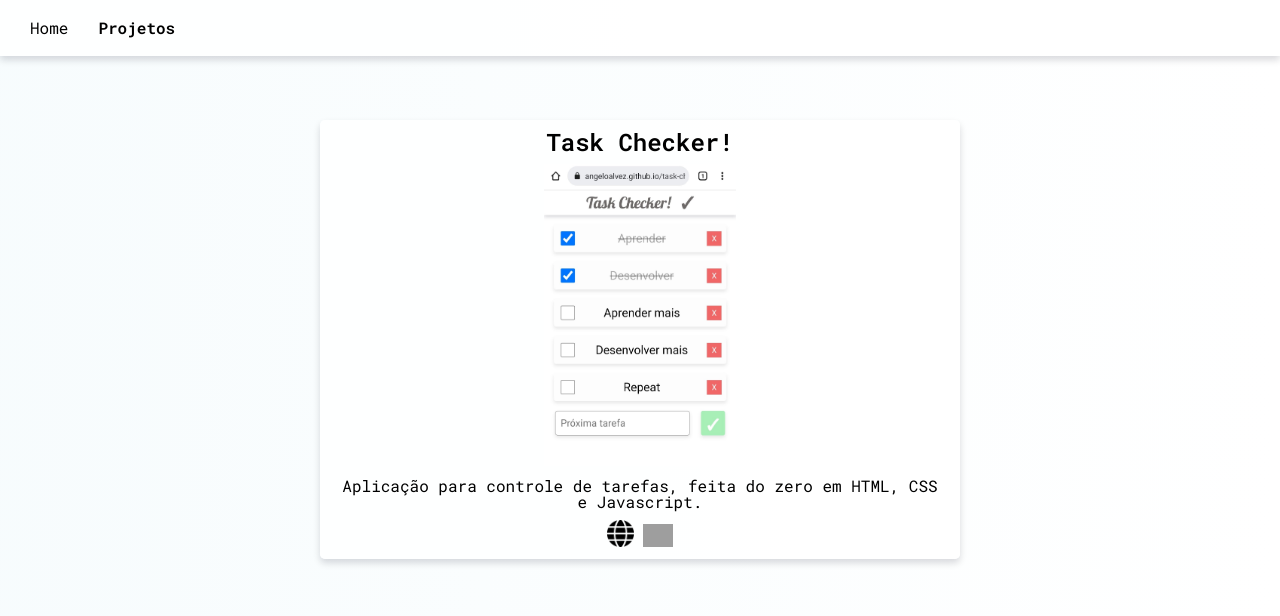
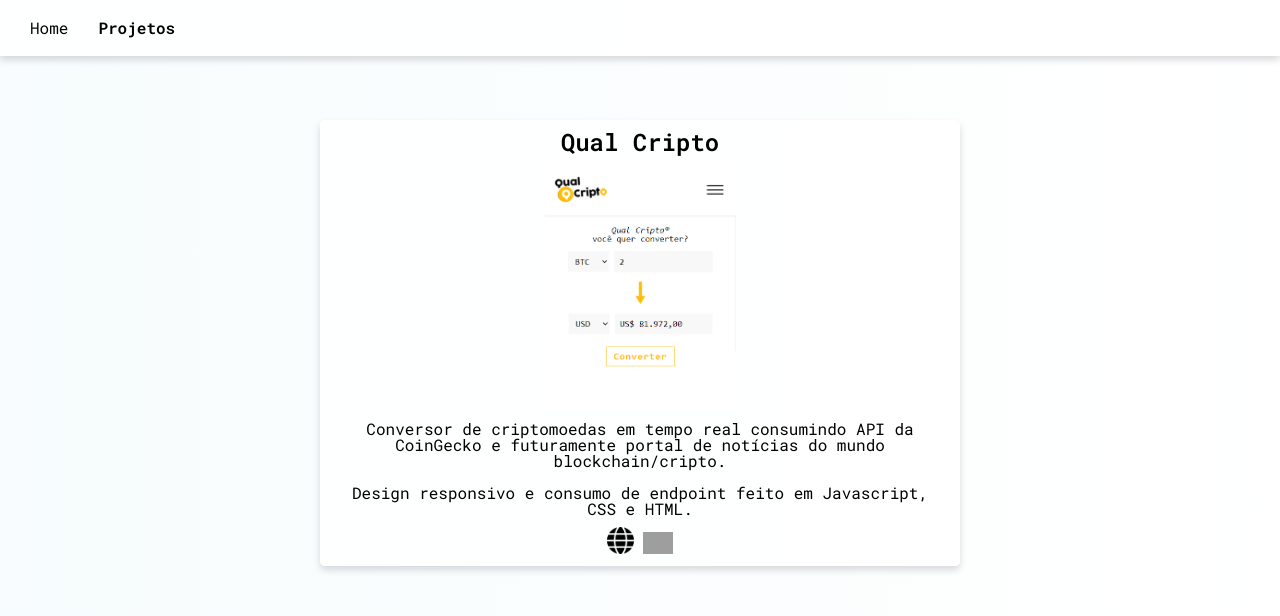
Before and after one commit to AngeloAlvez/angeloalvez.github.io, a plain HTML site: page projetos.html in a window 1280 px wide. Shown: the top 616 px of the page. Drawn offline with Linux system fonts and the light colour scheme; grey boxes are pictures that could not be loaded.

Commit message:
adicionando card Qual Cripto a aba projetos

```diff
--- a/projetos.html
+++ b/projetos.html
@@ -27,6 +27,18 @@
     <main class="main">
         <ul>
             <li class="card">
+                <h2 class="titulo-principal">Qual Cripto</h2>
+                <img class="imagem-principal" src="img/qualcripto.png" alt="captura de tela de uma lista de tarefas">
+                <p class="legenda-principal">Conversor de criptomoedas em tempo real consumindo API da CoinGecko e futuramente portal de notícias do mundo blockchain/cripto.<br><br>
+                Design responsivo e consumo de endpoint feito em Javascript, CSS e HTML.</p>
+                <ul>
+                    <li class="lista-card"><a href="https://angeloalvez.github.io/Qual-Cripto/" target="blank "><img class="web" src="img/internet.png"></a></li>
+
+                    <li class="lista-card"><a href="https://github.com/AngeloAlvez/Qual-Cripto" target="blank" ><img class="imagem-card" src="https://cdn.jsdelivr.net/gh/devicons/devicon/icons/github/github-original.svg"></a></li>
+                </ul>
+            </li>
+
+            <li class="card">
                 <h2 class="titulo-principal">Task Checker! </h2>
                 <img class="imagem-principal" src="img/task-print.jpeg" alt="captura de tela de uma lista de tarefas">
                 <p class="legenda-principal">Aplicação para controle de tarefas, feita do zero em HTML, CSS e Javascript.</p>
@@ -36,6 +48,7 @@
                     <li class="lista-card"><a href="https://github.com/AngeloAlvez/task-checker" target="blank" ><img class="imagem-card" src="https://cdn.jsdelivr.net/gh/devicons/devicon/icons/github/github-original.svg"></a></li>
                 </ul>
             </li>
+
             <li class="card">
                <h2 class="titulo-principal">nCazé</h2>
                <div class="prints">
@@ -54,6 +67,7 @@
                     <li class="lista-card"><a href="https://github.com/AngeloAlvez/nCaze" target="blank" ><img class="imagem-card" src="https://cdn.jsdelivr.net/gh/devicons/devicon/icons/github/github-original.svg"></a></li>
                 </ul>
             </li>
+
             <li class="card">
                 <h2 class="titulo-principal">Speed Code desse Portfólio!</h2>
                 <iframe class="video" src="https://www.youtube.com/embed/EtNAEbf77zk" title="YouTube video player" frameborder="0" allow="accelerometer; autoplay; clipboard-write; encrypted-media; gyroscope; picture-in-picture" allowfullscreen></iframe>
```
Also changed, not shown: img/qualcripto.png (added).
